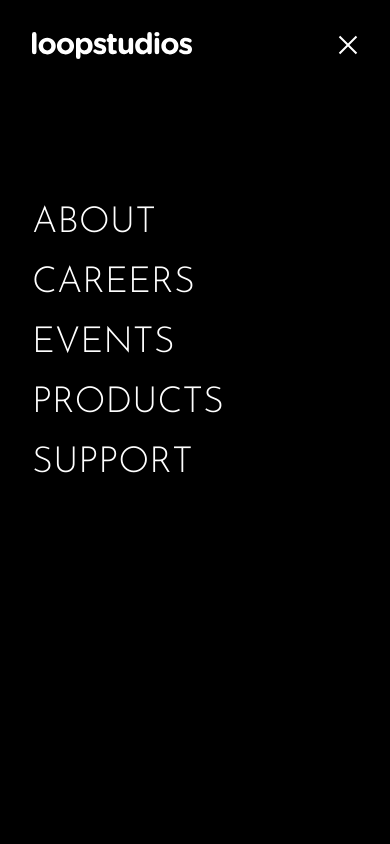
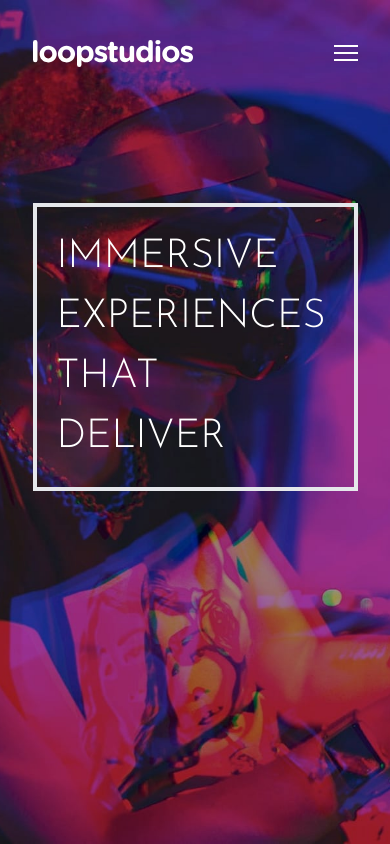
Before and after one commit to john-k-phillips/fm-loopstudios-landing-page, a React (Create React App) app: page / in a window 390 px wide. Built offline with nearby package versions, Linux system fonts and the light colour scheme.

Commit message:
Mobile menu toggle state complete.

```diff
--- a/src/components/Header/HeadWrapper.jsx
+++ b/src/components/Header/HeadWrapper.jsx
@@ -1,4 +1,4 @@
-import React from 'react';
+import React, { useState } from 'react';
 
 import Logo from '../../images/logo.svg';
 import Hamburger from '../../images/icon-hamburger.svg';
@@ -6,15 +6,26 @@ import Hamburger from '../../images/icon-hamburger.svg';
 import Navigation from './Navigation';
 
 function HeadWrapper() {
+  const [isMenuOpen, setIsMenuOpen] = useState(false);
   return (
     <header className="bg-hero-pattern-mobile bg-center bg-cover lg:bg-hero-pattern-desktop">
       <div className="w-10/12 max-w-7xl m-auto h-screen">
         <div className="py-10 flex items-center justify-between">
-          <img className="w-40" src={Logo} alt="" aria-hidden="true" />
-          <button className="lg:hidden">
+          <img
+            className={`w-40 ${isMenuOpen ? 'hidden lg:block' : ''}`}
+            src={Logo}
+            alt=""
+            aria-hidden="true"
+          />
+          <button
+            className={`${isMenuOpen ? 'hidden' : ''} lg:hidden`}
+            aria-expanded={isMenuOpen}
+            onClick={() => setIsMenuOpen(!isMenuOpen)}
+            onKeyPress={() => setIsMenuOpen(!isMenuOpen)}
+          >
             <img src={Hamburger} alt="" aria-hidden="true" />
           </button>
-          <Navigation />
+          <Navigation isMenuOpen={isMenuOpen} setIsMenuOpen={setIsMenuOpen} />
         </div>
         <h1 className="text-white text-5xl p-5 mt-24 w-full max-w-sm uppercase font-josefin border-4 lg:text-7xl lg:border-2 lg:max-w-2xl">
           Immersive experiences that deliver
--- a/src/components/Header/Navigation.jsx
+++ b/src/components/Header/Navigation.jsx
@@ -3,12 +3,21 @@ import React from 'react';
 import Logo from '../../images/logo.svg';
 import CloseIcon from '../../images/icon-close.svg';
 
-function Navigation() {
+function Navigation({ isMenuOpen, setIsMenuOpen }) {
   return (
-    <nav className="w-full h-screen bg-black absolute top-0 left-0 lg:block lg:relative lg:bg-transparent lg:left-auto lg:bottom-auto lg:h-auto lg:w-auto">
-      <div className="flex p-8 lg:hidden">
+    <nav
+      className={`${
+        isMenuOpen ? '' : 'hidden'
+      } w-full h-screen bg-black absolute top-0 left-0 lg:block lg:relative lg:bg-transparent lg:left-auto lg:bottom-auto lg:h-auto lg:w-auto`}
+    >
+      <div className="flex p-8 py-10 lg:hidden">
         <img className="w-40 mr-auto" src={Logo} alt="" aria-hidden="true" />
-        <button className="lg:hidden">
+        <button
+          className="lg:hidden"
+          aria-expanded="true"
+          onClick={() => setIsMenuOpen(false)}
+          onKeyPress={() => setIsMenuOpen(false)}
+        >
           <img src={CloseIcon} alt="" aria-hidden="true" />
         </button>
       </div>
```
